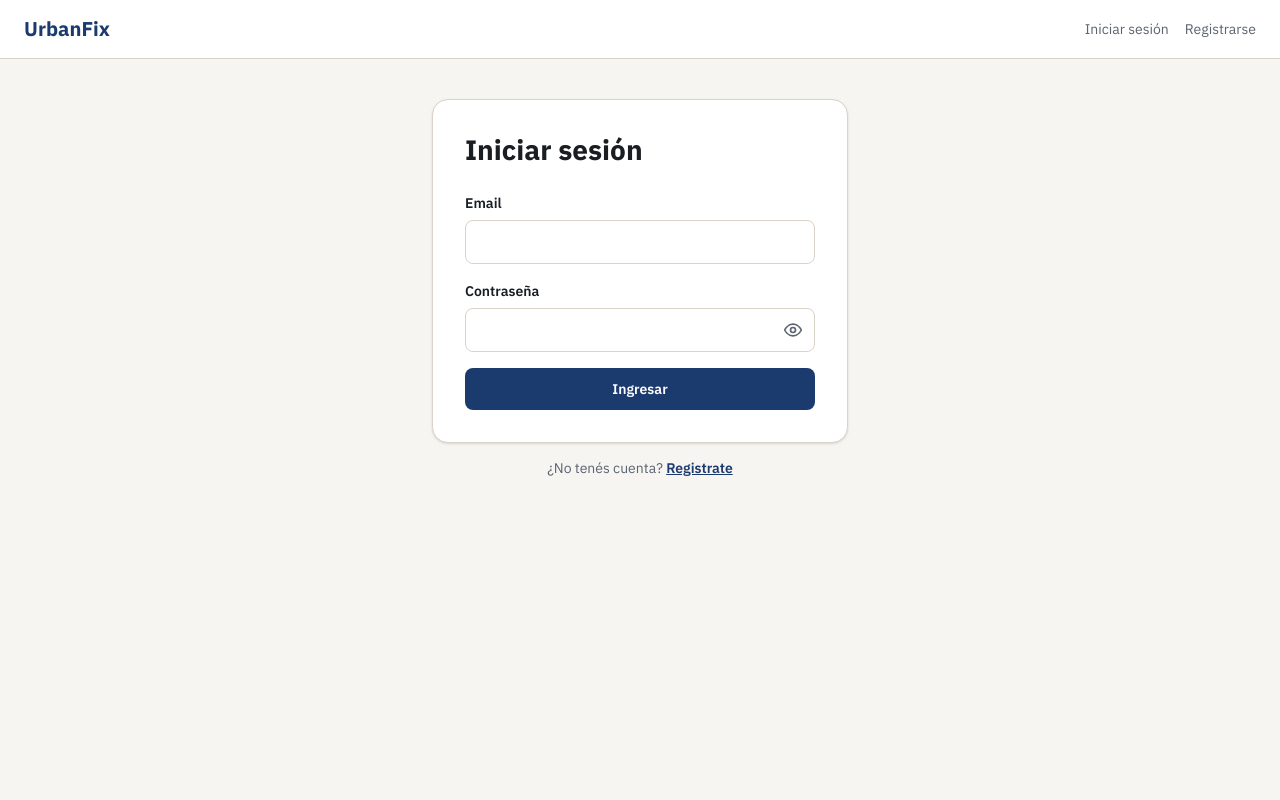
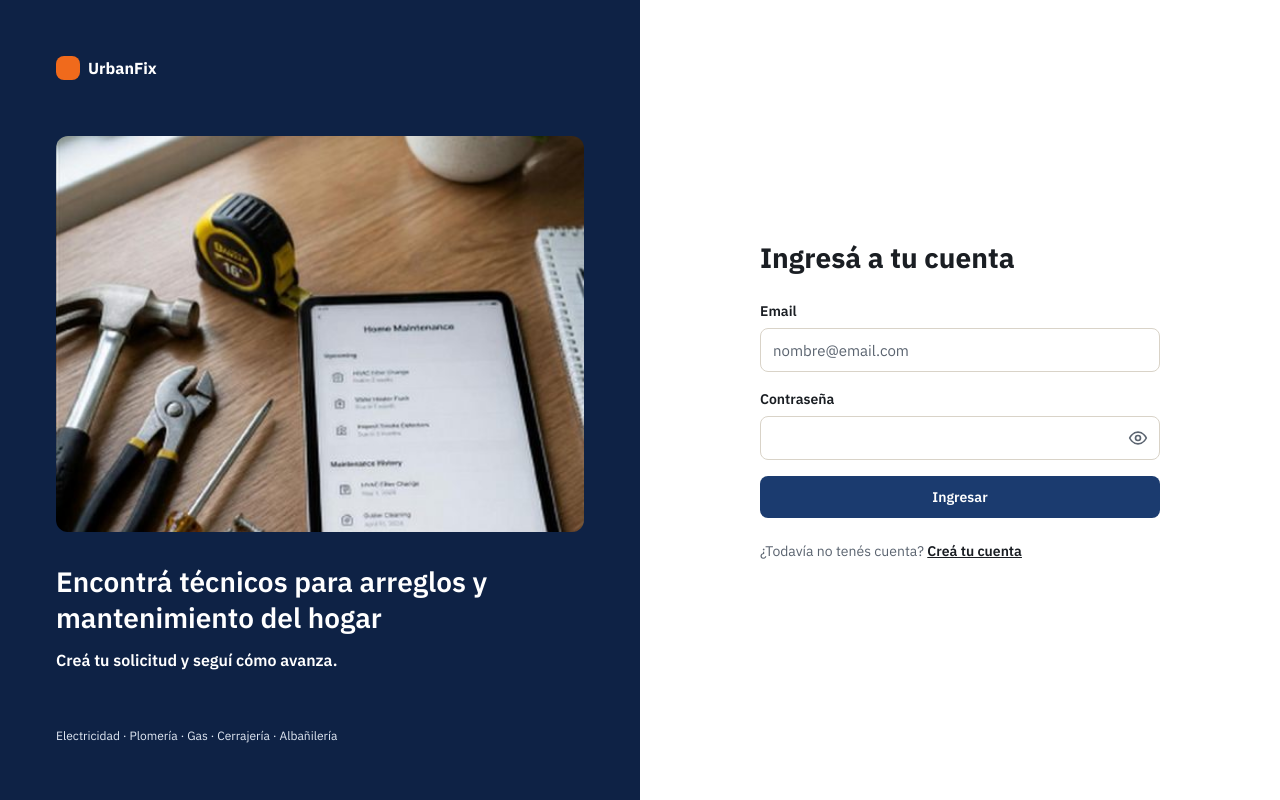
Before and after one commit to Talently-Lab/02605-UrbanFix-Frontend, a React (Vite) app: page /login in a window 1280 px wide. Built offline with nearby package versions, Linux system fonts and the light colour scheme.

Commit message:
Login y registro con el layout del Figma y la imagen de marca

```diff
--- /dev/null
+++ b/src/layouts/AuthLayout.jsx
@@ -0,0 +1,41 @@
+import { Link, Outlet } from 'react-router'
+import imagenLogin from '../assets/login-herramientas.jpg'
+import { ESPECIALIDADES } from '../constants/especialidades.js'
+
+// El texto toma el color del contenedor (currentColor): oscuro sobre blanco, blanco sobre el panel de marca.
+function Logo() {
+  return (
+    <Link to="/" className="inline-flex items-center gap-2 text-body font-bold">
+      <span aria-hidden="true" className="h-6 w-6 rounded-sm bg-brand-orange" />
+      UrbanFix
+    </Link>
+  )
+}
+
+// Pantallas de acceso (Figma Hi-fi "D - Login"): panel de marca a la izquierda y formulario a la derecha.
+export default function AuthLayout() {
+  return (
+    <div className="grid min-h-screen lg:grid-cols-2">
+      <aside className="hidden flex-col justify-between gap-10 bg-brand-night p-14 text-sobre-oscuro lg:flex">
+        <Logo />
+        <div>
+          <img src={imagenLogin} alt="" className="aspect-[4/3] w-full rounded-md object-cover" />
+          <p className="mt-8 text-h4 font-semibold">Encontrá técnicos para arreglos y mantenimiento del hogar</p>
+          <p className="mt-3 text-body font-semibold">Creá tu solicitud y seguí cómo avanza.</p>
+        </div>
+        <p className="text-caption text-sobre-oscuro-2">
+          {ESPECIALIDADES.map((especialidad) => especialidad.label).join(' · ')}
+        </p>
+      </aside>
+
+      <main className="flex flex-col items-center justify-center bg-surface-100 px-4 py-12">
+        <div className="mb-10 text-ink lg:hidden">
+          <Logo />
+        </div>
+        <div className="w-full max-w-100">
+          <Outlet />
+        </div>
+      </main>
+    </div>
+  )
+}
--- a/src/pages/Login.jsx
+++ b/src/pages/Login.jsx
@@ -1,6 +1,5 @@
 import { useState } from 'react'
 import { Link, useLocation, useNavigate } from 'react-router'
-import AuthCard from '../components/AuthCard.jsx'
 import Alert from '../components/ui/Alert.jsx'
 import Button from '../components/ui/Button.jsx'
 import Input from '../components/ui/Input.jsx'
@@ -42,24 +41,17 @@ export default function Login() {
   }
 
   return (
-    <AuthCard
-      title="Iniciar sesión"
-      footer={
-        <>
-          ¿No tenés cuenta?{' '}
-          <Link to="/registro" className="font-semibold text-primary underline hover:text-primary-hover">
-            Registrate
-          </Link>
-        </>
-      }
-    >
-      <form onSubmit={handleSubmit} noValidate className="space-y-4">
+    <>
+      <h1 className="text-h4 font-bold text-ink">Ingresá a tu cuenta</h1>
+
+      <form onSubmit={handleSubmit} noValidate className="mt-6 space-y-4">
         {formError && <Alert variant="error">{formError}</Alert>}
         <Input
           label="Email"
           name="email"
           type="email"
           autoComplete="email"
+          placeholder="nombre@email.com"
           value={values.email}
           onChange={handleChange}
           error={errors.email}
@@ -77,6 +69,13 @@ export default function Login() {
           Ingresar
         </Button>
       </form>
-    </AuthCard>
+
+      <p className="mt-6 text-body-sm text-ink-muted">
+        ¿Todavía no tenés cuenta?{' '}
+        <Link to="/registro" className="font-semibold text-ink underline hover:text-primary">
+          Creá tu cuenta
+        </Link>
+      </p>
+    </>
   )
 }
--- a/src/pages/Registro.jsx
+++ b/src/pages/Registro.jsx
@@ -1,6 +1,5 @@
 import { useState } from 'react'
 import { Link, useNavigate } from 'react-router'
-import AuthCard from '../components/AuthCard.jsx'
 import Alert from '../components/ui/Alert.jsx'
 import Button from '../components/ui/Button.jsx'
 import Input from '../components/ui/Input.jsx'
@@ -60,18 +59,10 @@ export default function Registro() {
   const isTecnico = values.role === ROLES.TECNICO
 
   return (
-    <AuthCard
-      title="Crear cuenta"
-      footer={
-        <>
-          ¿Ya tenés cuenta?{' '}
-          <Link to="/login" className="font-semibold text-primary underline hover:text-primary-hover">
-            Iniciá sesión
-          </Link>
-        </>
-      }
-    >
-      <form onSubmit={handleSubmit} noValidate className="space-y-4">
+    <>
+      <h1 className="text-h4 font-bold text-ink">Creá tu cuenta</h1>
+
+      <form onSubmit={handleSubmit} noValidate className="mt-6 space-y-4">
         {formError && <Alert variant="error">{formError}</Alert>}
 
         <fieldset>
@@ -164,6 +155,13 @@ export default function Registro() {
           Crear cuenta
         </Button>
       </form>
-    </AuthCard>
+
+      <p className="mt-6 text-body-sm text-ink-muted">
+        ¿Ya tenés cuenta?{' '}
+        <Link to="/login" className="font-semibold text-ink underline hover:text-primary">
+          Ingresá
+        </Link>
+      </p>
+    </>
   )
 }
```
Also changed, not shown: src/router/index.jsx (+8 -2 lines), src/assets/login-herramientas.jpg (added).
